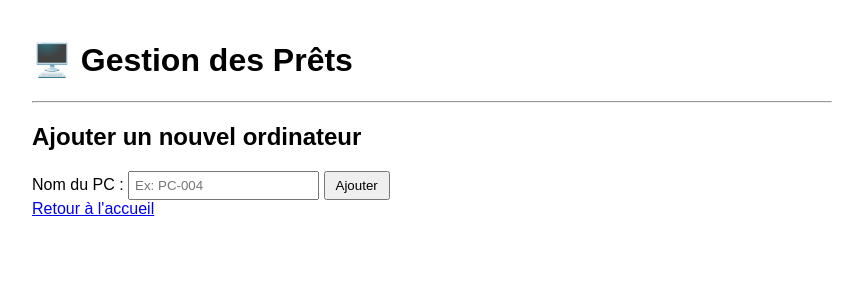
After one commit to elouandehay/gestion-pret-ordi, a Flask app: page /ajouter in a window 1280 px wide. The commit adds this page. Shown: the top 300 px of the page, without its empty margins (208-1071 px from the left). Run offline with Flask 3, Linux system fonts and the light colour scheme.

Commit message:
Ajout de la fonctionnalités : ajouter ordi

```diff
--- a/app.py
+++ b/app.py
@@ -1,16 +1,17 @@
-from flask import Flask, render_template, request, redirect
+from flask import Flask, render_template, request, redirect, url_for
 #from models import *
 #from config import *
 from datetime import datetime
 import sqlite3
 
 app = Flask(__name__)
-
+# Fonction pour se connecter à la base SQLite
 def get_db_connection():
     conn=sqlite3.connect('database.db')
     conn.row_factory = sqlite3.Row
     return conn
 
+# Page principale : afficher tous les ordinateurs
 @app.route("/")
 def index():
     conn = get_db_connection()
@@ -18,6 +19,8 @@ def index():
     conn.close()
     return render_template('index.html',ordinateurs=ordinateurs)
 
+
+#emprunter un ordinateur
 @app.route('/emprunter/<int:id>', methods=('POST',))
 def emprunter(id):
     eleve = request.form['eleve']
@@ -39,8 +42,21 @@ def rendre(id):
                  ('disponible', None, id))
     conn.commit()
     conn.close()
+    return redirect(url_for('index'))
 
-    return redirect(url_for('index'))
+@app.route('/ajouter', methods=['GET', 'POST'])
+def ajouter():
+    if request.method == 'POST':
+        nom_pc = request.form.get('nom_pc') #recupère la valeur du nom rempli dans le formulaire
+        if nom_pc:#vérifie que le nom n'est pas vide
+            conn = get_db_connection()#se connecte a la base de donné
+            conn.execute('INSERT INTO ordinateurs (nom, etat) VALUES (?, ?)',
+                         (nom_pc, 'disponible'))
+            conn.commit()
+            conn.close()
+            return redirect(url_for('index'))
+    # Si méthode GET, afficher le formulaire
+    return render_template('ajouter.html')
 
 if __name__ == '__main__':
     app.run(debug=True)
--- /dev/null
+++ b/templates/ajouter.html
@@ -0,0 +1,11 @@
+{% extends "base.html" %}
+
+{% block content %}
+<h2>Ajouter un nouvel ordinateur</h2>
+<form action="{{ url_for('ajouter') }}" method="post">
+    <label for="nom_pc">Nom du PC :</label>
+    <input type="text" id="nom_pc" name="nom_pc" placeholder="Ex: PC-004" required>
+    <button type="submit">Ajouter</button>
+</form>
+<a href="{{ url_for('index') }}">Retour à l'accueil</a>
+{% endblock %}
--- a/templates/index.html
+++ b/templates/index.html
@@ -2,7 +2,7 @@
 
 {% block content %}
     <h2>État du parc informatique</h2>
-
+    <a href="{{ url_for('ajouter') }}"> Ajouter un ordinateur</a>
     <table>
         <thead>
             <tr>
```
Also changed, not shown: schema.sql (+21 -3 lines), database.db.
